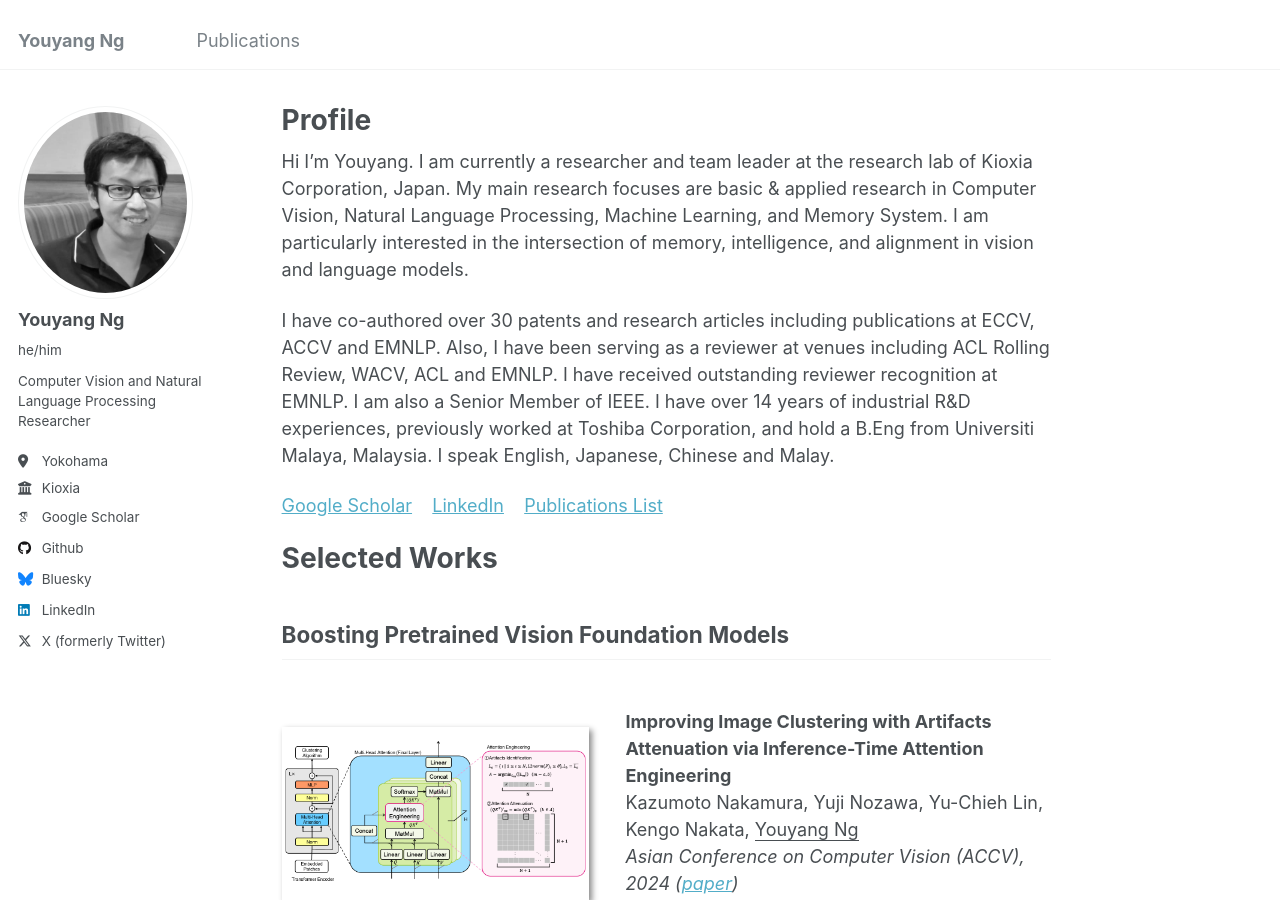
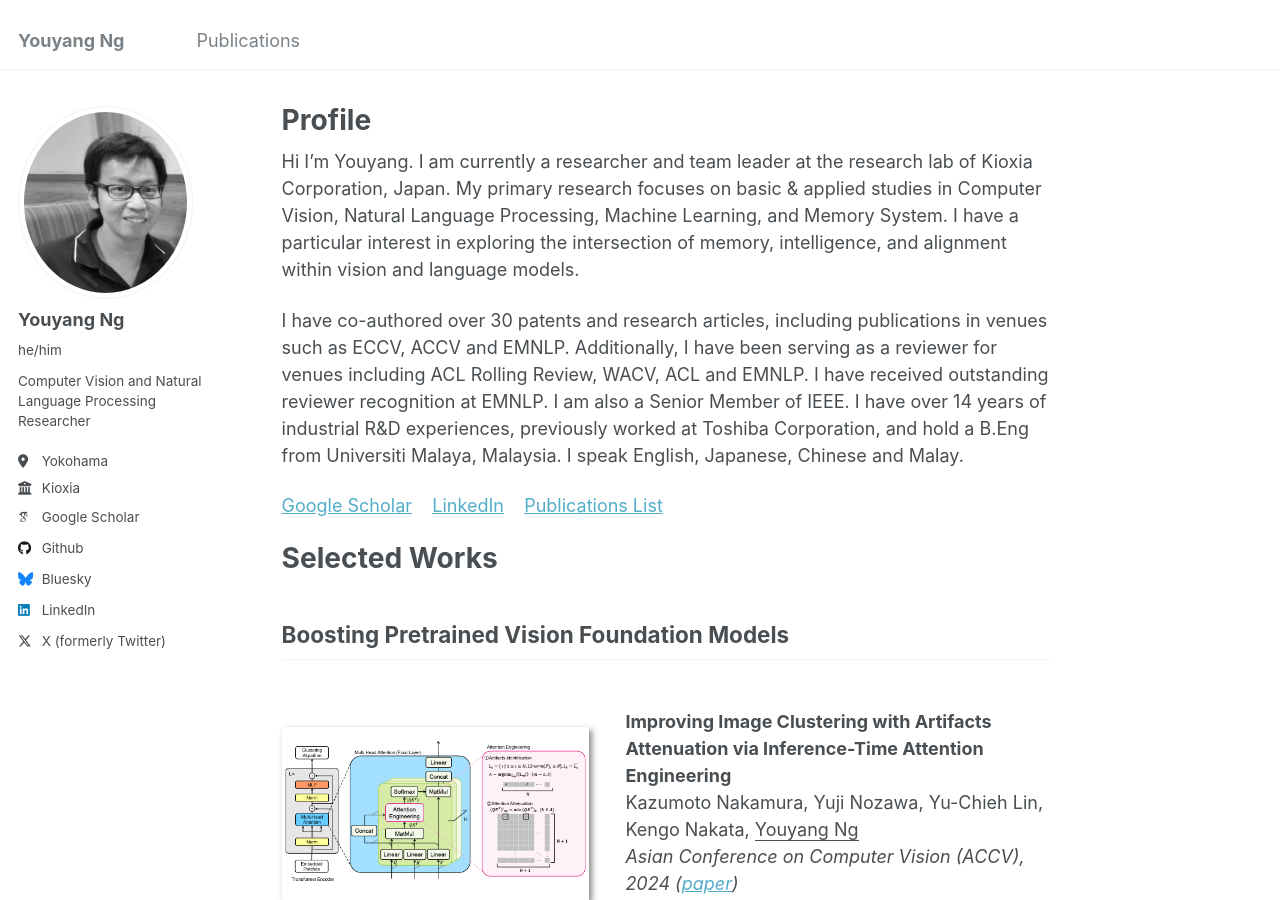
Before and after one commit to yy29/yy29.github.io, a Jekyll site: the page built from _pages/about.md, in a window 1280 px wide and 900 px high. Built offline with Jekyll 4.4.1, drawn with Linux system fonts in a browser that asks for light colours; some web fonts are replaced.

Commit message:
Update about.md

```diff
--- a/_pages/about.md
+++ b/_pages/about.md
@@ -7,9 +7,9 @@ redirect_from:
   - /about.html
 ---
 
-Hi I'm Youyang. I am currently a researcher and team leader at the research lab of Kioxia Corporation, Japan. My main research focuses are basic & applied research in Computer Vision, Natural Language Processing, Machine Learning, and Memory System. I am particularly interested in the intersection of memory, intelligence, and alignment in vision and language models.
+Hi I'm Youyang. I am currently a researcher and team leader at the research lab of Kioxia Corporation, Japan. My primary research focuses on basic & applied studies in Computer Vision, Natural Language Processing, Machine Learning, and Memory System. I have a particular interest in exploring the intersection of memory, intelligence, and alignment within vision and language models.
 
-I have co-authored over 30 patents and research articles including publications at ECCV, ACCV and EMNLP. Also, I have been serving as a reviewer at venues including ACL Rolling Review, WACV, ACL and EMNLP. I have received outstanding reviewer recognition at EMNLP. I am also a Senior Member of IEEE. I have over 14 years of industrial R&D experiences, previously worked at Toshiba Corporation, and hold a B.Eng from Universiti Malaya, Malaysia. I speak English, Japanese, Chinese and Malay.
+I have co-authored over 30 patents and research articles, including publications in venues such as ECCV, ACCV and EMNLP. Additionally, I have been serving as a reviewer for venues including ACL Rolling Review, WACV, ACL and EMNLP. I have received outstanding reviewer recognition at EMNLP. I am also a Senior Member of IEEE. I have over 14 years of industrial R&D experiences, previously worked at Toshiba Corporation, and hold a B.Eng from Universiti Malaya, Malaysia. I speak English, Japanese, Chinese and Malay.
 
 [Google Scholar](https://scholar.google.com/citations?user=4BGLw_QAAAAJ) &nbsp;&nbsp; [LinkedIn](https://www.linkedin.com/in/youyang-ng-55a10ab9/) &nbsp;&nbsp; [Publications List](publications.md)
 
```
